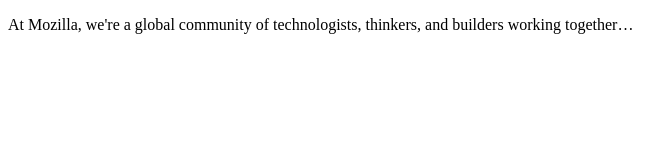
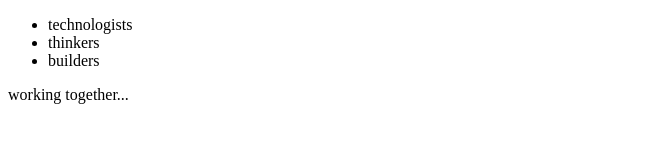
Before and after one commit to Glan-Sheep/MDN-Tutorial, a plain HTML site: page test-site/index.html in a window 1280 px wide. Shown: the whole page, without its empty margins (0-669 px from the left). Drawn offline with Linux system fonts and the light colour scheme.

Commit message:
test ul, li tag

```diff
--- a/test-site/index.html
+++ b/test-site/index.html
@@ -5,6 +5,12 @@
     <title>テストページ</title>
   </head>
   <body>
-    <p>At Mozilla, we're a global community of technologists, thinkers, and builders working together… </p>
+    <ul>
+      <li>technologists</li>
+      <li>thinkers</li>
+      <li>builders</li>
+    </ul>
+
+    <p>working together...</p>
   </body>
 </html>
```
